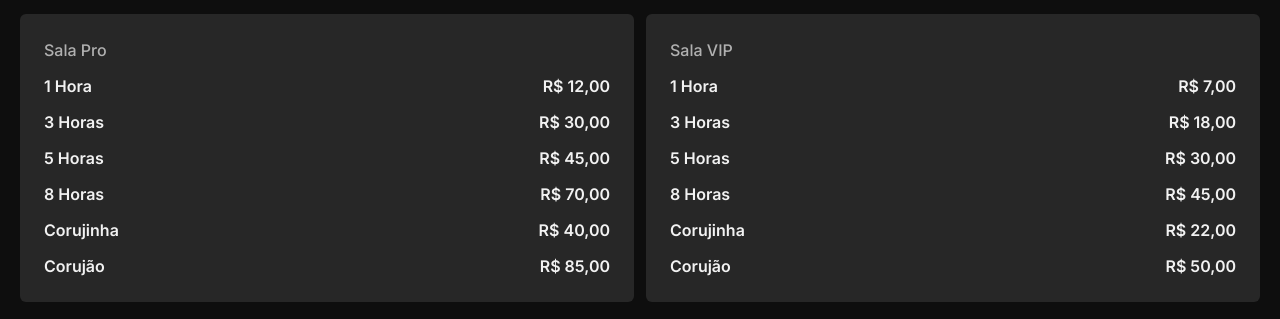
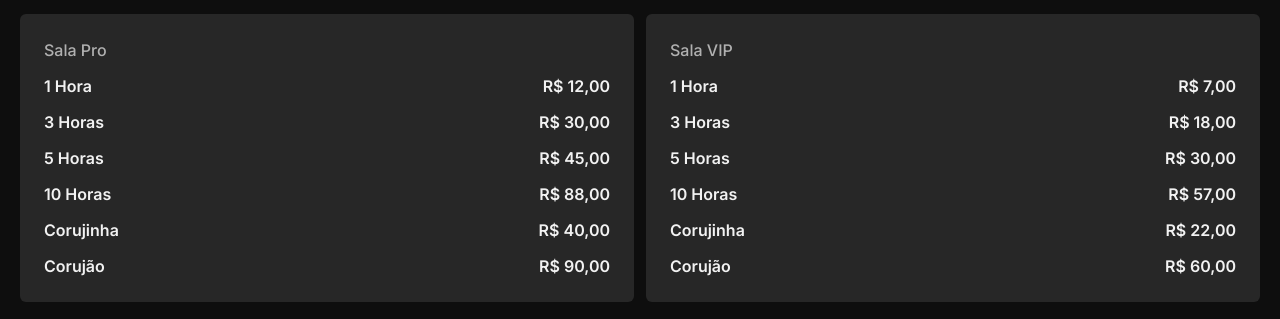
Before and after one commit to lgxarena/lgx-website, a Next.js app: page / in a window 1280 px wide. Shown: the part 1446-1765 px from the top of the page. Built offline with nearby package versions, Linux system fonts and the light colour scheme.

Commit message:
refactor: update pricing structure for standard and VIP services

```diff
--- a/src/data/price.ts
+++ b/src/data/price.ts
@@ -10,16 +10,16 @@ export const PRICES = {
     { title: '1 Hora', price: 12 },
     { title: '3 Horas', price: 30 },
     { title: '5 Horas', price: 45 },
-    { title: '8 Horas', price: 70 },
+    { title: '10 Horas', price: 88 },
     { title: 'Corujinha', price: 40 },
-    { title: 'Corujão', price: 85 },
+    { title: 'Corujão', price: 90 },
   ],
   vip: [
     { title: '1 Hora', price: 7 },
     { title: '3 Horas', price: 18 },
     { title: '5 Horas', price: 30 },
-    { title: '8 Horas', price: 45 },
+    { title: '10 Horas', price: 57 },
     { title: 'Corujinha', price: 22 },
-    { title: 'Corujão', price: 50 },
+    { title: 'Corujão', price: 60 },
   ],
 } satisfies Record<Room, Price[]>
```
